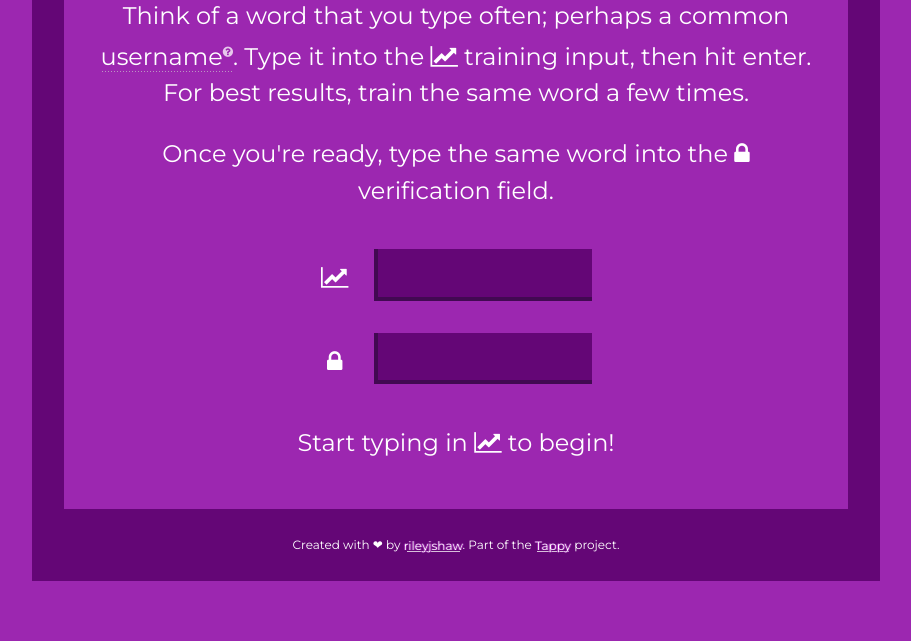
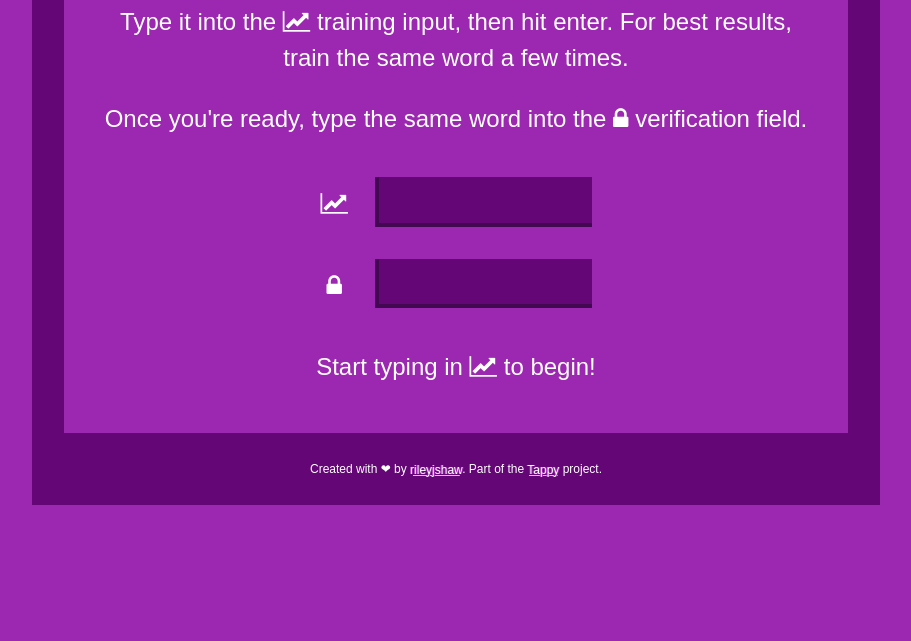
Before and after one commit to rileyjshaw/tappy-fingerprint, a plain HTML site: page index.html in a window 1280 px wide. Shown: the part 420-1061 px from the top of the page, without its empty margins (184-1095 px from the left). After the commit the page ends 985 px from the top, so only its background shows below. Drawn offline with nearby package versions, Linux system fonts and the light colour scheme; a script that the page names is missing.

Commit message:
Update 2014-12-03T21:56:40.128Z

```diff
--- a/index.html
+++ b/index.html
@@ -20,7 +20,6 @@
   <link rel="icon" type="image/png" href="/favicon-32x32.png" sizes="32x32">
   <meta name="msapplication-TileColor" content="#03a9f4">
   <meta name="msapplication-TileImage" content="/mstile-144x144.png">
-  <link href='http://fonts.googleapis.com/css?family=Montserrat' rel='stylesheet' type='text/css'>
   <link rel="stylesheet" href="//cdnjs.cloudflare.com/ajax/libs/font-awesome/4.2.0/css/font-awesome.min.css">
   <script src="//ajax.googleapis.com/ajax/libs/jquery/2.1.1/jquery.min.js"></script>
   <script src="//ajax.googleapis.com/ajax/libs/webfont/1.5.6/webfont.js"></script>
@@ -55,7 +54,7 @@
 
     WebFont.load({
       google: {
-        families: ['Montserrat']
+        families: ['Montserrat:400,700']
       },
       active: function () {
         balanceP();
--- a/main.css
+++ b/main.css
@@ -16,14 +16,14 @@ body {
   padding: 40px 32px 96px;
   border: 32px solid #640676;
   border-bottom-width: 0;
-  font: 300 24px/1.5em "Montserrat", sans-serif;
+  font: 24px/1.5em Montserrat, sans-serif;
   text-align: center;
   color: #fff;
   background: #9c27b0;
   -webkit-transition: margin 0.4s, border-width 0.4s;
           transition: margin 0.4s, border-width 0.4s; }
-  body [class^="fa"] {
-    font-family: Fontawesome, "Montserrat", sans-serif; }
+  body [class^="fa"]::before {
+    font-family: Fontawesome; }
 
 h1 {
   height: 70px;
@@ -53,8 +53,8 @@ a {
       background-size: 100% 1px; }
 
 .infotip {
-  background: -webkit-repeating-radial-gradient(center center, #bc95c3, #bc95c3 1px, transparent 1px, transparent 100%) bottom left repeat-x;
-  background: repeating-radial-gradient(center center, #bc95c3, #bc95c3 1px, transparent 1px, transparent 100%) bottom left repeat-x;
+  background: -webkit-repeating-radial-gradient(center center, #bc95c3, #bc95c3 1px, transparent 1px, transparent 100%) left 87% repeat-x;
+  background: repeating-radial-gradient(center center, #bc95c3, #bc95c3 1px, transparent 1px, transparent 100%) left 87% repeat-x;
   background-size: 3px 3px; }
   .infotip:before {
     content: attr(data-info);
@@ -96,7 +96,7 @@ input {
   padding: 0.2em 0.4em;
   border: 0;
   outline: 0;
-  font: 300 32px "Montserrat", sans-serif;
+  font: 32px Montserrat, sans-serif;
   box-shadow: 4px -4px #420952 inset;
   color: #fff;
   background: #640676; }
```
